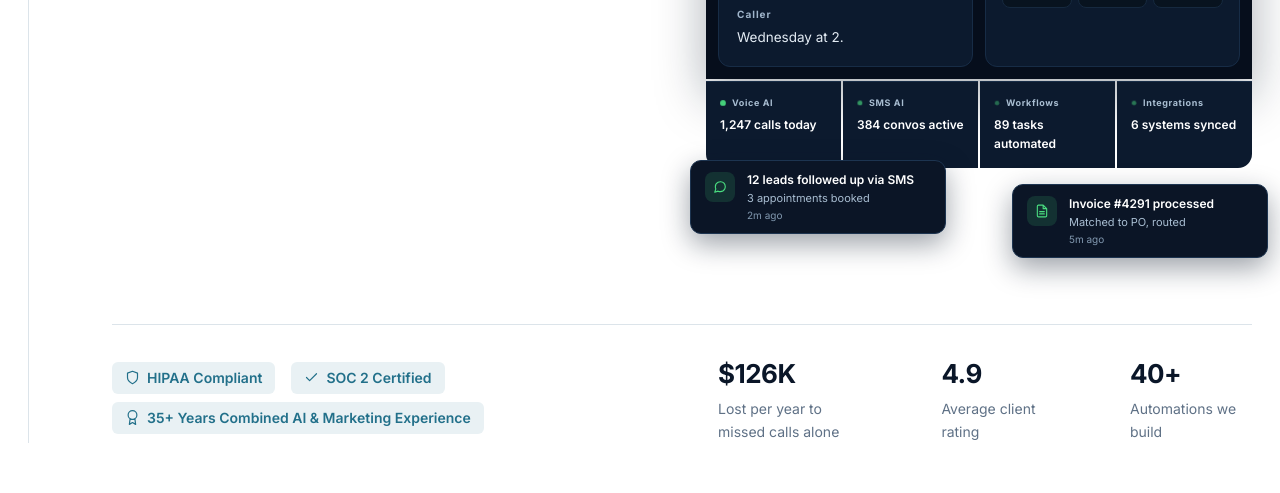
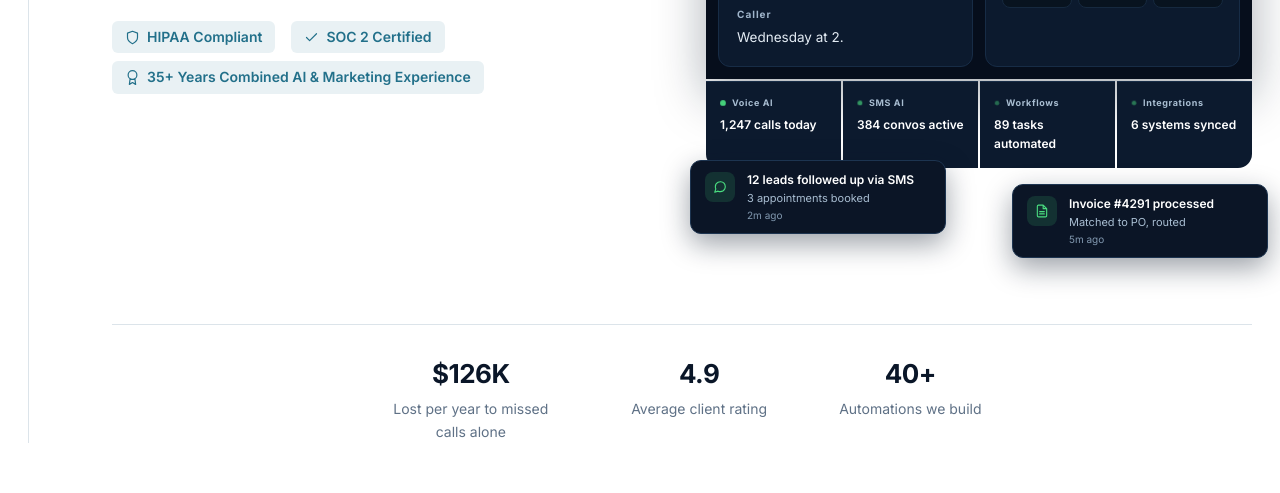
Before and after one commit to justineriv/flowbots-ledger, a plain HTML site: page index.html in a window 1280 px wide. Shown: the part 767-1260 px from the top of the page. Drawn offline with Linux system fonts and the light colour scheme.

Commit message:
Hero: UVP pills under the rating line, stats centred on their own
Justine: move the UVPs into the empty space under "4.9 average client
rating", then move the numbers to the middle. Her choice: centred on the
full hero width, divider kept.

- ul.uvps moved from .hero-foot into the text column, after .hero-trust.
  Wording unchanged
- .hero-grid .uvps gets SPACE-L above it
- .hero-foot is a centred row holding only .hero-stats; stat text centred
- style.css cache version v=12 -> v=13

Measured at 1880, 1440, 1366, 1243, 1181, 1100, 1024, 768, 375: pills
inside the text column, 0 overlaps, never past the column edge; stats
centre offset 0px at every width (wraps to two centred rows at 375);
375x812 CTA 626 and trust 758 unchanged; 0 overflow, 0 text under toasts,
0 small tap targets, 0 dead blocks, 0 adjacent same-background sections,
0 heading skips, one primary CTA spec.

Co-Authored-By: Claude Opus 5 <noreply@anthropic.com>

```diff
--- a/index.html
+++ b/index.html
@@ -12,7 +12,7 @@
 <link rel="preconnect" href="https://fonts.googleapis.com">
 <link rel="preconnect" href="https://fonts.gstatic.com" crossorigin>
 <link href="https://fonts.googleapis.com/css2?family=Inter:wght@400;500;600;700&display=swap" rel="stylesheet">
-<link rel="stylesheet" href="style.css?v=12">
+<link rel="stylesheet" href="style.css?v=13">
 <script>
 (function(){var d=document.documentElement;
  var ok=!window.matchMedia||!window.matchMedia('(prefers-reduced-motion: reduce)').matches;
@@ -57,6 +57,11 @@
      </div>
      <p class="hero-micro">30 minutes. Free. No pressure. No sales pitch.</p>
      <p class="hero-trust"><span class="stars" aria-hidden="true"><svg viewBox="0 0 24 24" fill="currentColor"><path d="m12 2 3.09 6.26L22 9.27l-5 4.87 1.18 6.88L12 17.77l-6.18 3.25L7 14.14l-5-4.87 6.91-1.01z"/></svg><svg viewBox="0 0 24 24" fill="currentColor"><path d="m12 2 3.09 6.26L22 9.27l-5 4.87 1.18 6.88L12 17.77l-6.18 3.25L7 14.14l-5-4.87 6.91-1.01z"/></svg><svg viewBox="0 0 24 24" fill="currentColor"><path d="m12 2 3.09 6.26L22 9.27l-5 4.87 1.18 6.88L12 17.77l-6.18 3.25L7 14.14l-5-4.87 6.91-1.01z"/></svg><svg viewBox="0 0 24 24" fill="currentColor"><path d="m12 2 3.09 6.26L22 9.27l-5 4.87 1.18 6.88L12 17.77l-6.18 3.25L7 14.14l-5-4.87 6.91-1.01z"/></svg><svg viewBox="0 0 24 24" fill="currentColor"><path d="m12 2 3.09 6.26L22 9.27l-5 4.87 1.18 6.88L12 17.77l-6.18 3.25L7 14.14l-5-4.87 6.91-1.01z"/></svg></span><span><b>4.9</b> average client rating</span></p>
+     <ul class="uvps">
+      <li class="uvp"><svg viewBox="0 0 24 24" fill="none" stroke="currentColor" stroke-width="1.9" stroke-linecap="round" stroke-linejoin="round" aria-hidden="true"><path d="M12 22s8-4 8-10V5l-8-3-8 3v7c0 6 8 10 8 10z"/></svg> HIPAA Compliant</li>
+      <li class="uvp"><svg viewBox="0 0 24 24" fill="none" stroke="currentColor" stroke-width="1.9" stroke-linecap="round" stroke-linejoin="round" aria-hidden="true"><path d="M20 6 9 17l-5-5"/></svg> SOC 2 Certified</li>
+      <li class="uvp"><svg viewBox="0 0 24 24" fill="none" stroke="currentColor" stroke-width="1.9" stroke-linecap="round" stroke-linejoin="round" aria-hidden="true"><path d="M12 15a7 7 0 1 0 0-14 7 7 0 0 0 0 14zM8.21 13.89 7 23l5-3 5 3-1.21-9.12"/></svg> 35+ Years Combined AI &amp; Marketing Experience</li>
+     </ul>
     </div>
     <div class="cc" aria-label="Example operations console">
      <div class="cc-head"><span class="tagx">Example</span><span>One evening on a client system</span></div>
@@ -103,11 +108,6 @@
     </div>
    </div>
    <div class="hero-foot">
-     <ul class="uvps">
-      <li class="uvp"><svg viewBox="0 0 24 24" fill="none" stroke="currentColor" stroke-width="1.9" stroke-linecap="round" stroke-linejoin="round" aria-hidden="true"><path d="M12 22s8-4 8-10V5l-8-3-8 3v7c0 6 8 10 8 10z"/></svg> HIPAA Compliant</li>
-      <li class="uvp"><svg viewBox="0 0 24 24" fill="none" stroke="currentColor" stroke-width="1.9" stroke-linecap="round" stroke-linejoin="round" aria-hidden="true"><path d="M20 6 9 17l-5-5"/></svg> SOC 2 Certified</li>
-      <li class="uvp"><svg viewBox="0 0 24 24" fill="none" stroke="currentColor" stroke-width="1.9" stroke-linecap="round" stroke-linejoin="round" aria-hidden="true"><path d="M12 15a7 7 0 1 0 0-14 7 7 0 0 0 0 14zM8.21 13.89 7 23l5-3 5 3-1.21-9.12"/></svg> 35+ Years Combined AI &amp; Marketing Experience</li>
-     </ul>
      <div class="hero-stats">
       <div class="stat"><b>$126K</b><span>Lost per year to missed calls alone</span></div>
       <div class="stat"><b>4.9</b><span>Average client rating</span></div>
--- a/style.css
+++ b/style.css
@@ -197,13 +197,16 @@ ul{margin:0;padding:0;list-style:none}
 .hero-trust b{font-weight:700;color:var(--ink)}
 .stars{display:inline-flex;gap:2px;color:var(--cta)}
 .stars svg{width:15px;height:15px}
+/* 2026-09-15, Justine: the UVP pills moved up under the rating line, into
+   the space that sat empty beneath the text column, and the stats row now
+   stands alone in this strip, centred on the full hero width. */
+.hero-grid .uvps{margin-top:var(--s-l)}
 .hero-foot{margin-top:var(--s-xl);padding-top:var(--s-m);border-top:1px solid var(--rule);
-  display:grid;grid-template-columns:minmax(0,1fr) minmax(0,1fr);gap:var(--s-l) var(--s-xl);align-items:center}
-.hero-stats{display:flex;gap:var(--s-xl)}
-@media(max-width:860px){.hero-foot{grid-template-columns:1fr;gap:var(--s-m)}
-  .hero-stats{gap:var(--s-l)}}
+  display:flex;justify-content:center}
+.hero-stats{display:flex;justify-content:center;gap:var(--s-xl);text-align:center}
+@media(max-width:860px){.hero-stats{gap:var(--s-l)}}
 .stat b{display:block;font-size:26px;font-weight:700;letter-spacing:-.02em}
-.stat span{display:block;margin-top:4px;font-size:14px;color:var(--ink-3);max-width:20ch}
+.stat span{display:block;margin:4px auto 0;font-size:14px;color:var(--ink-3);max-width:20ch}
 
 /* run log — the hero's right column */
 .log{border:1px solid var(--rule);border-radius:var(--r-lg);overflow:hidden;background:#fff}
```
